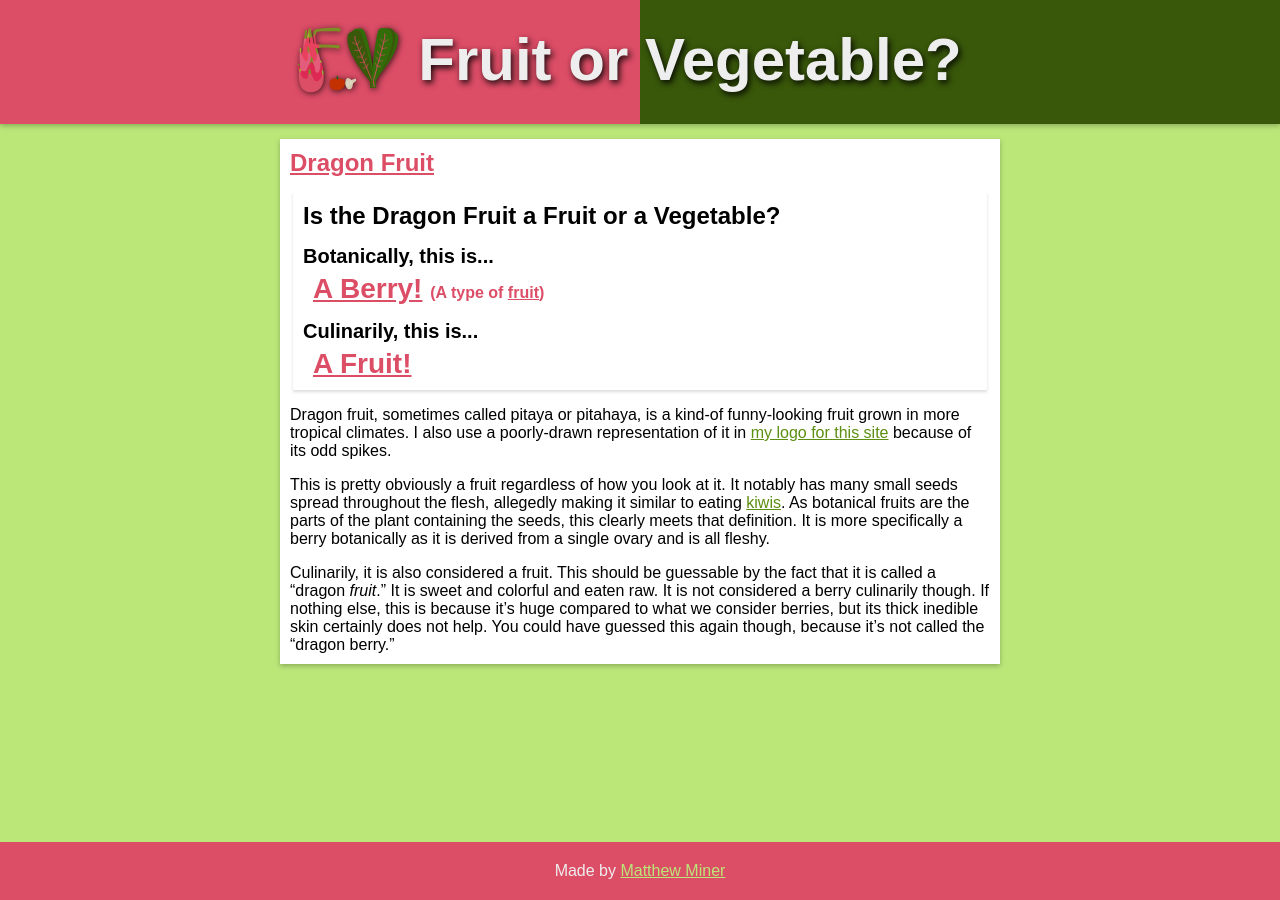
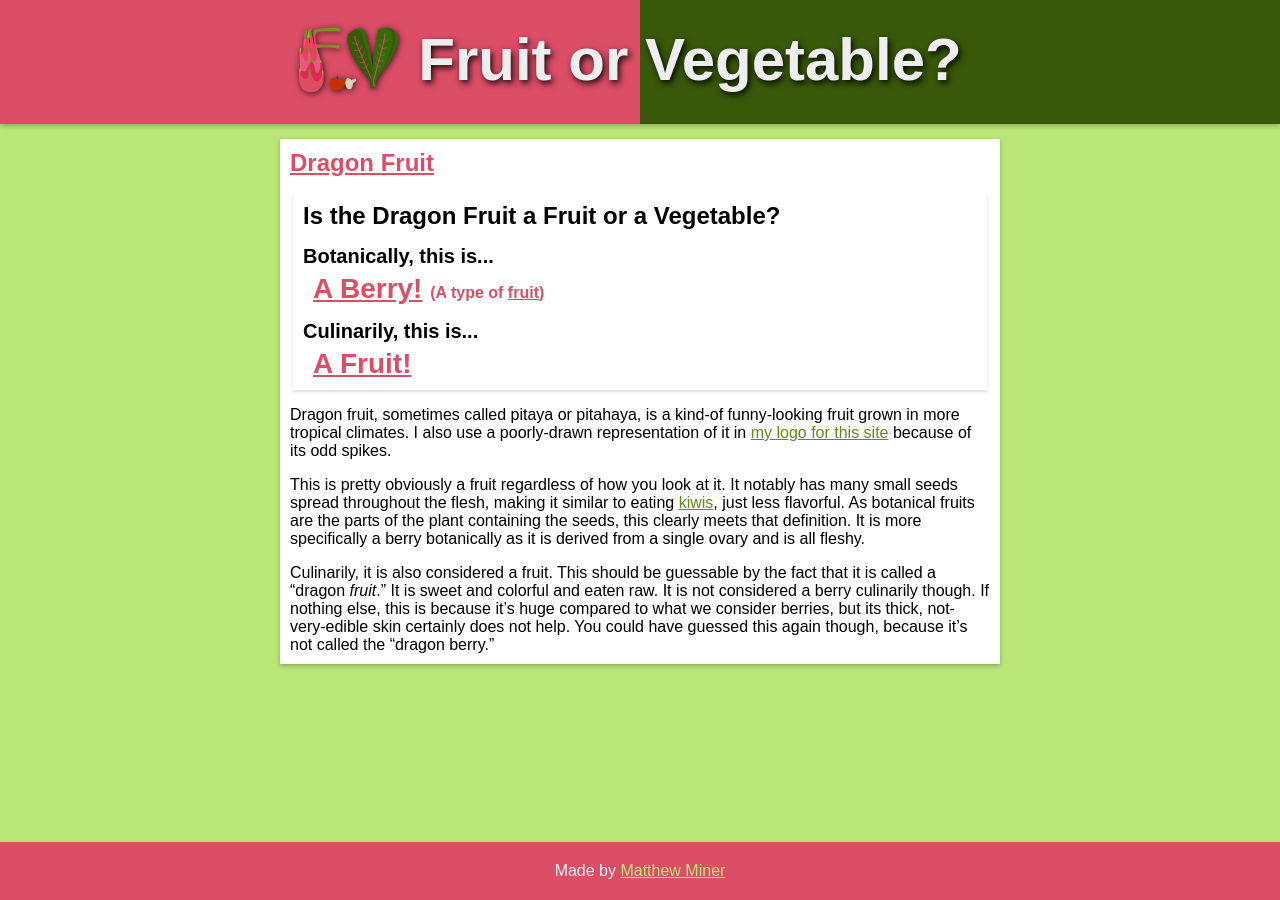
Before and after one commit to mminer237/fruitorvegetable, a Jekyll site: the page built from _items/dragon-fruit.md, in a window 1280 px wide. Built offline with Jekyll 4.4.1, drawn with Linux system fonts in a browser that asks for light colours.

Commit message:
Updated dragon fruit since I ate one

```diff
--- a/_items/dragon-fruit.md
+++ b/_items/dragon-fruit.md
@@ -5,6 +5,6 @@ culinarily: fruit
 ---
 Dragon fruit, sometimes called pitaya or pitahaya, is a kind-of funny-looking fruit grown in more tropical climates. I also use a poorly-drawn representation of it in [my logo for this site]({% link assets/logo.svg %}) because of its odd spikes.
 
-This is pretty obviously a fruit regardless of how you look at it. It notably has many small seeds spread throughout the flesh, allegedly making it similar to eating [kiwis]({% link _items/kiwi.md %}). As botanical fruits are the parts of the plant containing the seeds, this clearly meets that definition. It is more specifically a berry botanically as it is derived from a single ovary and is all fleshy.
+This is pretty obviously a fruit regardless of how you look at it. It notably has many small seeds spread throughout the flesh, making it similar to eating [kiwis]({% link _items/kiwi.md %}), just less flavorful. As botanical fruits are the parts of the plant containing the seeds, this clearly meets that definition. It is more specifically a berry botanically as it is derived from a single ovary and is all fleshy.
 
-Culinarily, it is also considered a fruit. This should be guessable by the fact that it is called a "dragon *fruit*." It is sweet and colorful and eaten raw. It is not considered a berry culinarily though. If nothing else, this is because it’s huge compared to what we consider berries, but its thick inedible skin certainly does not help. You could have guessed this again though, because it’s not called the "dragon berry."
+Culinarily, it is also considered a fruit. This should be guessable by the fact that it is called a "dragon *fruit*." It is sweet and colorful and eaten raw. It is not considered a berry culinarily though. If nothing else, this is because it’s huge compared to what we consider berries, but its thick, not-very-edible skin certainly does not help. You could have guessed this again though, because it’s not called the "dragon berry."
```
